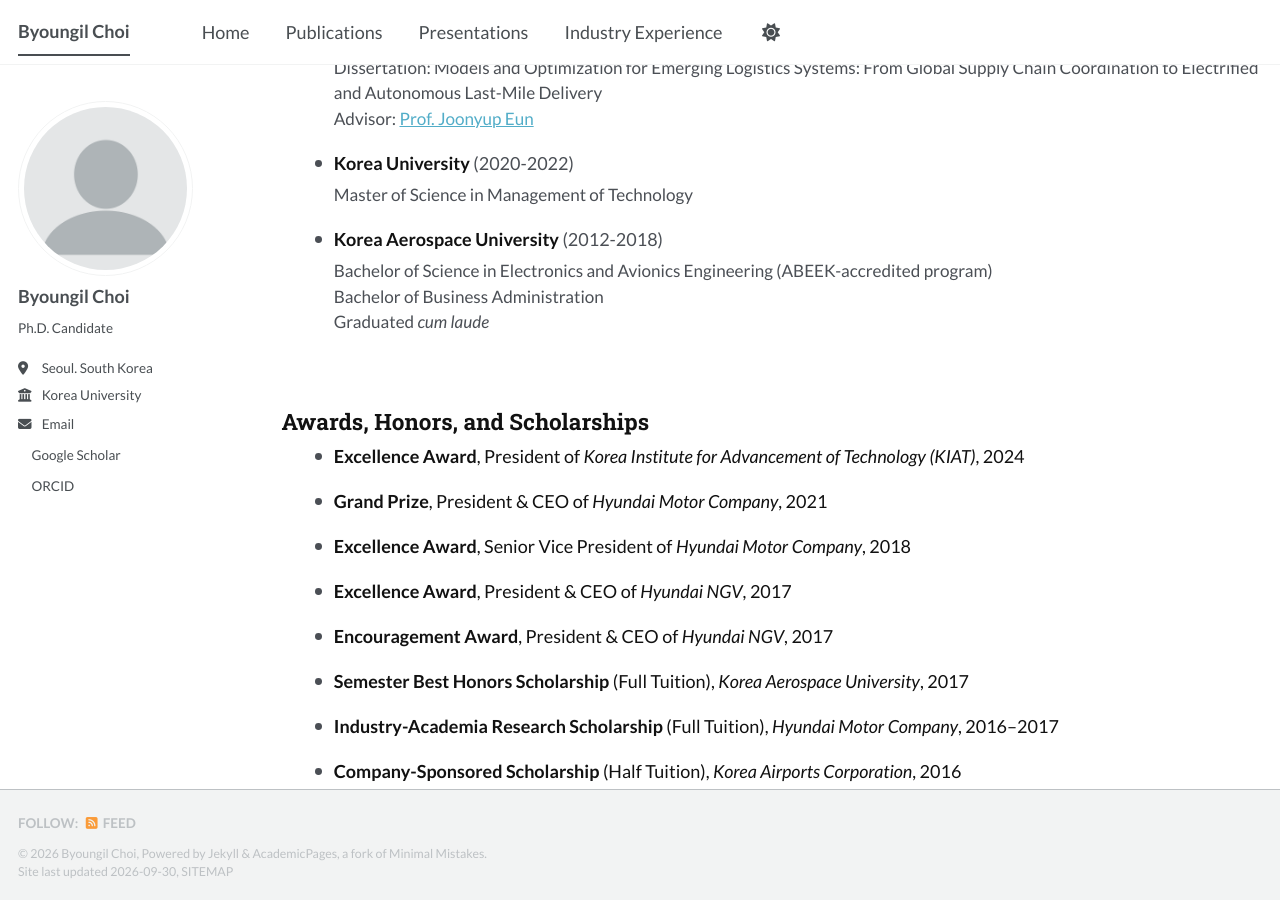
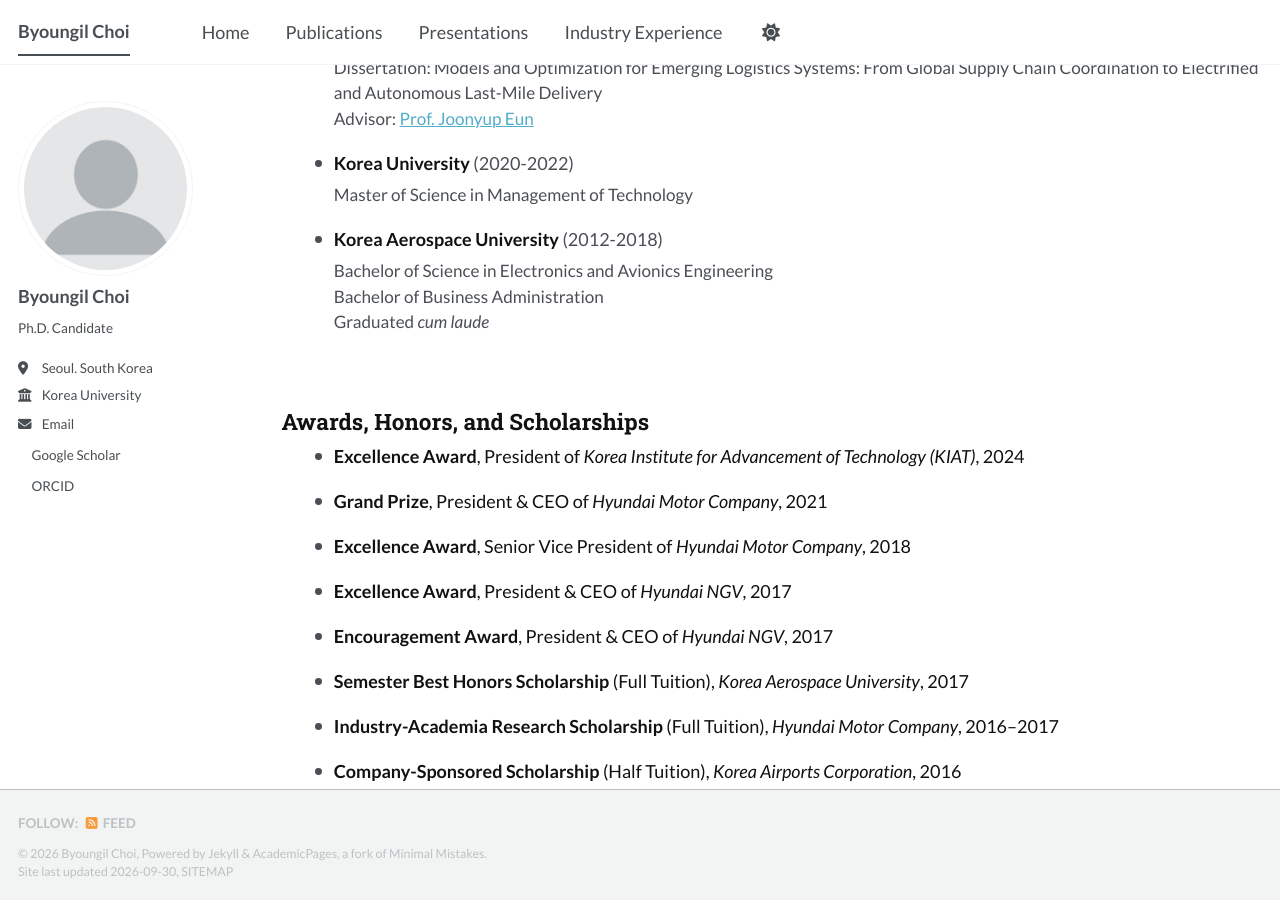
Before and after one commit to smallgiant-cbi/smallgiant-cbi.github.io, a Jekyll site: the page built from _pages/about.html, in a window 1280 px wide and 900 px high, scrolled down 632 px. Built offline with Jekyll 4.4.1, drawn with Linux system fonts in a browser that asks for light colours; a style sheet for code colours, icons or effects is not loaded.

Commit message:
Home 수정

```diff
--- a/_pages/about.html
+++ b/_pages/about.html
@@ -47,7 +47,7 @@ redirect_from:
       </div></article>
       <article class="home-entry"><span class="home-dot" aria-hidden="true"></span><div class="publication-content">
         <h3 class="publication-title">Korea Aerospace University <span class="home-entry-dates">(2012-2018)</span></h3>
-        <p class="publication-details">Bachelor of Science in Electronics and Avionics Engineering (ABEEK-accredited program)</p>
+        <p class="publication-details">Bachelor of Science in Electronics and Avionics Engineering</p>
         <p class="publication-details">Bachelor of Business Administration</p>
         <p class="publication-details">Graduated <em>cum laude</em></p>
       </div></article>
```
